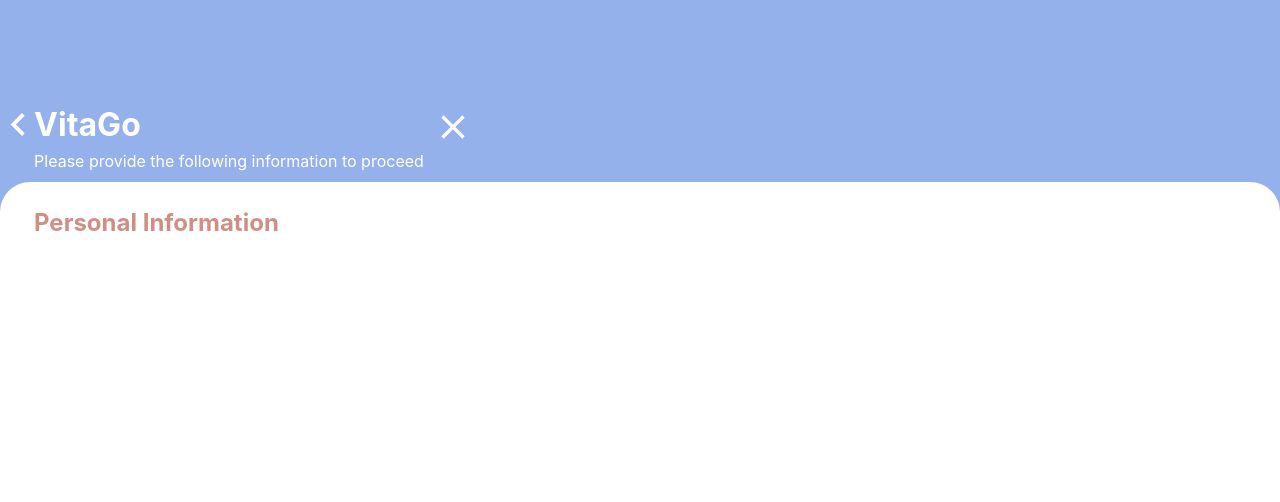
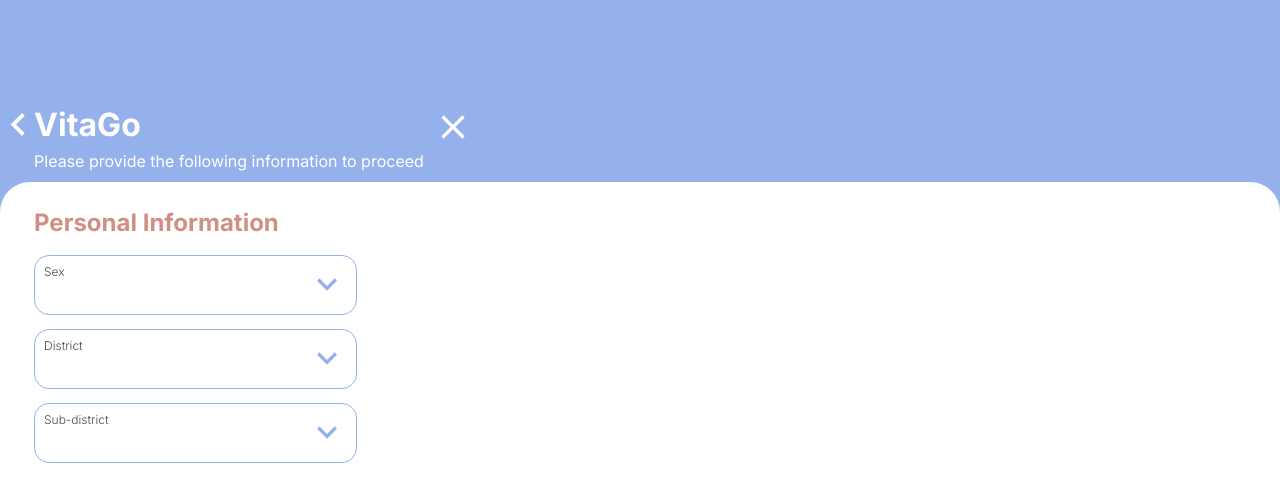
Before and after one commit to Lazbert/TEMG4950K-VitaGo-prototype, a React (Vite) app in the folder frontend/: page /VitaGo in a window 1280 px wide. Shown: the top 502 px of the page. Built offline with nearby package versions, Linux system fonts and the light colour scheme.

Commit message:
created dropdown component

```diff
--- a/frontend/package.json
+++ b/frontend/package.json
@@ -15,9 +15,9 @@
     "path": "^0.12.7",
     "postcss": "^8.4.21",
     "react": "^18.2.0",
+    "react-datepicker": "^4.11.0",
     "react-dom": "^18.2.0",
     "react-router-dom": "^6.10.0",
-    "react-select": "^5.7.2",
     "tailwind-scrollbar-hide": "^1.1.7",
     "tailwindcss": "^3.3.1",
     "vite-plugin-svgr": "^2.4.0"
--- a/frontend/src/components/ContentSection.tsx
+++ b/frontend/src/components/ContentSection.tsx
@@ -9,3 +9,5 @@
     </div>
   );
 };
+
+export default ContentSection;
--- /dev/null
+++ b/frontend/src/components/DataInput.tsx
@@ -0,0 +1,48 @@
+import { useState } from "react";
+import { ReactComponent as IconDownArrow } from "@/assets/icons/IconDownArrow.svg";
+import { DropDownList } from "./DropDownList";
+import cx from "classnames";
+
+interface DataInputProps {
+  title: string;
+  options: Array<{ label: string }>;
+  calendar?: boolean;
+}
+
+export const DataInput: React.FC<DataInputProps> = ({
+  title,
+  options,
+  calendar,
+}) => {
+  const [showDropDownList, setShowDropDownList] = useState(false);
+  const [selected, setSelected] = useState("");
+  return (
+    <div className="relative flex flex-col gap-1">
+      <div className="w-[323px] h-[60px] border border-primaryBlue px-[9px] py-[7px] rounded-[15px]">
+        <div className="flex justify-between">
+          <div className="flex flex-col justify-between">
+            <span className="text-[12px] font-light">{title}</span>
+            <span>{selected}</span>
+          </div>
+          <div className="pt-[2px]">
+            <IconDownArrow
+              className={cx("w-[40px] h-[40px]", {
+                "rotate-180": showDropDownList,
+              })}
+              onClick={() => setShowDropDownList(!showDropDownList)}
+            />
+          </div>
+        </div>
+      </div>
+      {showDropDownList && (
+        <DropDownList
+          options={options}
+          setSelected={setSelected}
+          setShowDropDownList={setShowDropDownList}
+        />
+      )}
+    </div>
+  );
+};
+
+export default DataInput;
--- /dev/null
+++ b/frontend/src/components/DropDownList.tsx
@@ -0,0 +1,32 @@
+interface DropDownListProps {
+  options: Array<{ label: string }>;
+  setSelected: React.Dispatch<React.SetStateAction<string>>;
+  setShowDropDownList: React.Dispatch<React.SetStateAction<boolean>>;
+}
+
+export const DropDownList: React.FC<DropDownListProps> = ({
+  options,
+  setSelected,
+  setShowDropDownList,
+}) => {
+  return (
+    <div className="z-20 bg-white flex flex-col w-full absolute top-[63px] p-2 border border-primaryBlue rounded-[15px]">
+      {options.map(({ label }, key) => {
+        return (
+          <div
+            key={key}
+            className="bg-white p-1"
+            onClick={() => {
+              setSelected(label);
+              setShowDropDownList(false);
+            }}
+          >
+            {label}
+          </div>
+        );
+      })}
+    </div>
+  );
+};
+
+export default DropDownList;
--- a/frontend/src/components/TitleSection.tsx
+++ b/frontend/src/components/TitleSection.tsx
@@ -28,3 +28,5 @@
     </div>
   );
 };
+
+export default TitleSection;
--- a/frontend/src/index.css
+++ b/frontend/src/index.css
@@ -1,3 +1,4 @@
+@import url("https://fonts.googleapis.com/css2?family=Inter:wght@200;300;400;500;600;700;800&display=swap");
 @tailwind base;
 
 @layer base {
--- a/frontend/src/pages/ExplicitDataPage.tsx
+++ b/frontend/src/pages/ExplicitDataPage.tsx
@@ -1,8 +1,21 @@
 import { useNavigate } from "react-router-dom";
-import { TitleSection } from "../components/TitleSection";
-import { ContentSection } from "../components/ContentSection";
+import TitleSection from "../components/TitleSection";
+import ContentSection from "../components/ContentSection";
+import DataInput from "../components/DataInput";
 
 export default function ExplicitDataPage() {
+  const inputFields = [
+    { title: "Sex", options: [{ label: "Male" }, { label: "Female" }] },
+    {
+      title: "District",
+      options: [{ label: "Tsuen Wan" }, { label: "Sham Shui Po" }],
+    },
+    {
+      title: "Sub-district",
+      options: [{ label: "Lei Muk Shue" }, { label: "Ma Wan" }],
+    },
+  ];
+
   return (
     <div className="h-full flex flex-col gap-[9px] pt-[101px]">
       <TitleSection
@@ -11,9 +24,14 @@
         allowLastPage
       />
       <ContentSection>
-        <span className="text-heading-2 text-highlightBrick font-bold">
-          Personal Information
-        </span>
+        <div className="flex flex-col gap-[14px]">
+          <span className="text-heading-2 text-highlightBrick font-bold">
+            Personal Information
+          </span>
+          {inputFields.map(({ title, options }, key) => (
+            <DataInput key={key} title={title} options={options} />
+          ))}
+        </div>
       </ContentSection>
     </div>
   );
```
Also changed, not shown: 1 other file (tests, documents, lock files or other folders).
